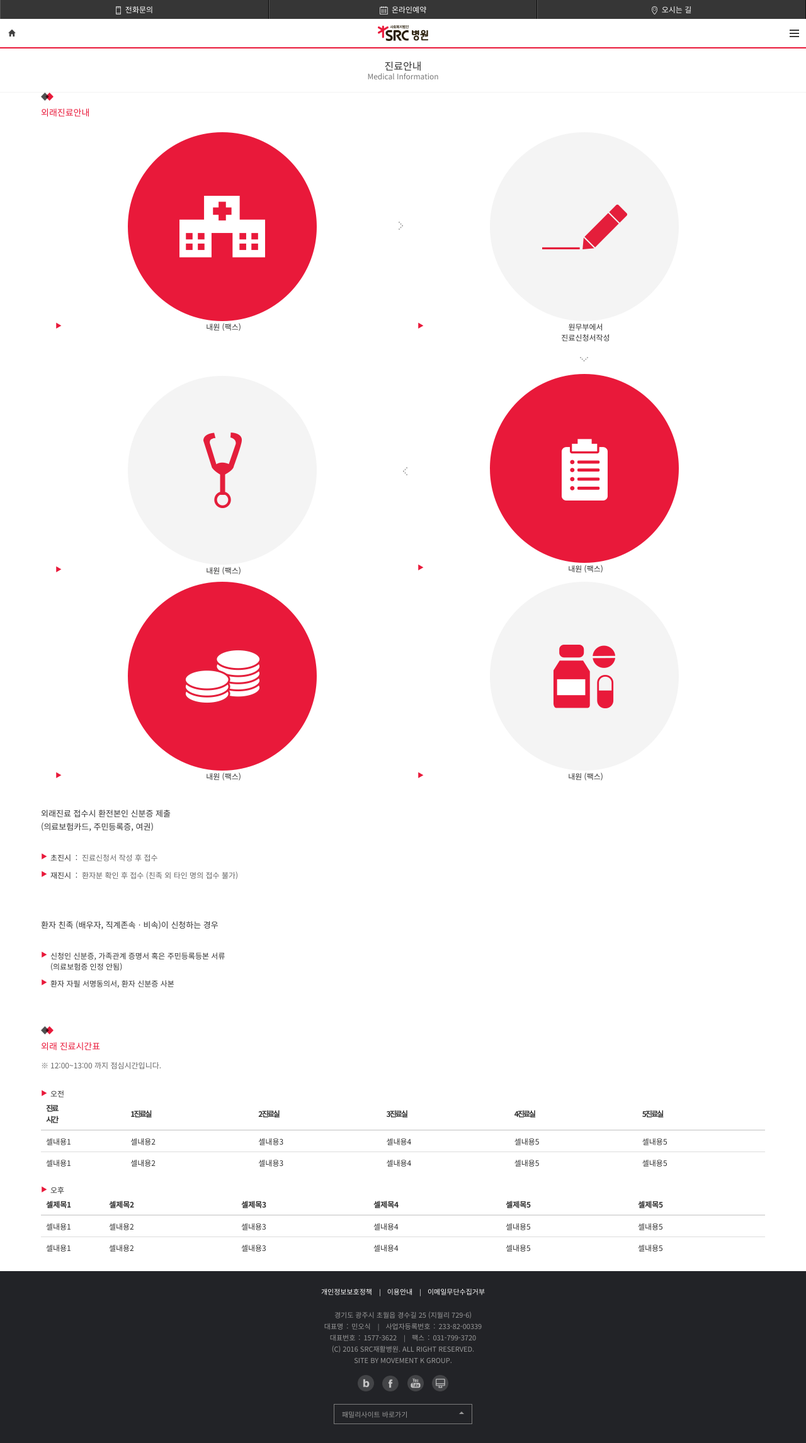
After one commit to jjaekong/src, a PHP site: page /mobile/outpatient/medical.php in a window 1280 px wide. The commit adds this page. Shown: the whole page at 63% size. Run offline with PHP 8.4, Linux system fonts and the light colour scheme; some libraries are stand-ins or nearby versions.

Commit message:
진료과목 > 진료안내 작업중

```diff
--- a/mobile/departments/oriental.php
+++ b/mobile/departments/oriental.php
@@ -18,7 +18,6 @@
 				<div class="section-content">
 					<p>경혈과 경락을 자극하여 기혈의 흐름을 조절하거나, 근육 인대 건 등의 통증 유발점을 치료하여 통증 유발 원인을 치료합니다.</p>
 					<p>중풍, 척수손상 등 마비질환에 있어서 침 치료는 경략을 소통시켜 순환을 도와주고, 후유증을 예방합니다.</p>
-
 				</div>
 			</div>
 		</section>
--- /dev/null
+++ b/mobile/outpatient/medical.php
@@ -0,0 +1,240 @@
+<?php require_once($_SERVER['DOCUMENT_ROOT'].'/mobile/inc/dochead.php'); ?>
+<link href="/mobile/css/outpatient.css" rel="stylesheet" />
+</head>
+<body>
+	<?php require_once($_SERVER['DOCUMENT_ROOT'].'/mobile/inc/header.php'); ?>
+	<main id="content" class="introduce medical">
+		<div class="page-title">
+			<h2>
+				진료안내<br>
+				<small>Medical Information</small>
+			</h2>
+		</div>
+		<section class="medical-intro">
+			<div class="container">
+				<div class="section-header">
+					<h3>외래진료안내</h3>
+				</div>
+				<div class="section-content">
+					<ol>
+						<li>
+							<img class="img-responsive" src="/mobile/images/outpatient/medical_img1.png" alt="내원 (팩스)" />
+							<p>내원 (팩스)</p>
+						</li>
+						<li>
+							<img class="img-responsive" src="/mobile/images/outpatient/medical_img2.png" alt="원무부에서 진료신청서작성" />
+							<p>원무부에서<br>진료신청서작성</p>
+						</li>
+						<li>
+							<img class="img-responsive" src="/mobile/images/outpatient/medical_img3.png" alt="내원 (팩스)" />
+							<p>내원 (팩스)</p>
+						</li>
+						<li>
+							<img class="img-responsive" src="/mobile/images/outpatient/medical_img4.png" alt="내원 (팩스)" />
+							<p>내원 (팩스)</p>
+						</li>
+						<li>
+							<img class="img-responsive" src="/mobile/images/outpatient/medical_img5.png" alt="내원 (팩스)" />
+							<p>내원 (팩스)</p>
+						</li>
+						<li>
+							<img class="img-responsive" src="/mobile/images/outpatient/medical_img6.png" alt="내원 (팩스)" />
+							<p>내원 (팩스)</p>
+						</li>
+					</ol>
+
+					<h4>외래진료 접수시 환전본인 신분증 제출<br>(의료보험카드, 주민등록증, 여권)</h4>
+					<dl>
+						<dt>초진시</dt>
+						<dd>진료신청서 작성 후 접수</dd>
+						<dt>재진시</dt>
+						<dd>환자분 확인 후 접수 (친족 외 타인 명의 접수 불가)</dd>
+					</dl>
+
+					<h4>환자 친족 (배우자, 직계존속ㆍ비속)이 신청하는 경우</h4>
+					<p>신청인 신분증, 가족관계 증명서 혹은 주민등록등본 서류<br>(의료보험증 인정 안됨)</p>
+					<p>환자 자필 서명동의서, 환자 신분증 사본</p>
+				</div>
+			</div>
+		</section>
+		<section class="schedule">
+			<div class="container">
+				<div class="section-header">
+					<h3>외래 진료시간표</h3>
+					<p>12:00~13:00 까지 점심시간입니다.</p>
+				</div>
+				<div class="section-content">
+					<div class="morning">
+						<h4>오전</h4>
+						<div class="table-wrap">
+							<table class="table">
+								<colgroup>
+									<col style="width: 35px">
+									<col style="width: 53px">
+									<col style="width: 53px">
+									<col style="width: 53px">
+									<col style="width: 53px">
+									<col style="width: 53px">
+								</colgroup>
+								<thead>
+									<tr>
+										<th>진료<br>시간</th>
+										<th>1진료실</th>
+										<th>2진료실</th>
+										<th>3진료실</th>
+										<th>4진료실</th>
+										<th>5진료실</th>
+									</tr>
+								</thead>
+								<tbody>
+									<tr>
+										<td>셀내용1</td>
+										<td>셀내용2</td>
+										<td>셀내용3</td>
+										<td>셀내용4</td>
+										<td>셀내용5</td>
+										<td>셀내용5</td>
+									</tr>
+									<tr>
+										<td>셀내용1</td>
+										<td>셀내용2</td>
+										<td>셀내용3</td>
+										<td>셀내용4</td>
+										<td>셀내용5</td>
+										<td>셀내용5</td>
+									</tr>
+								</tbody>
+							</table>
+						</div>
+					</div>
+					<div class="afternoon">
+						<h4>오후</h4>
+						<div class="table-wrap">
+							<table class="table">
+								<colgroup>
+									<col style="width: 100px">
+									<col>
+									<col>
+									<col>
+									<col>
+									<col>
+								</colgroup>
+								<thead>
+									<tr>
+										<th>셀제목1</th>
+										<th>셀제목2</th>
+										<th>셀제목3</th>
+										<th>셀제목4</th>
+										<th>셀제목5</th>
+										<th>셀제목5</th>
+									</tr>
+								</thead>
+								<tbody>
+									<tr>
+										<td>셀내용1</td>
+										<td>셀내용2</td>
+										<td>셀내용3</td>
+										<td>셀내용4</td>
+										<td>셀내용5</td>
+										<td>셀내용5</td>
+									</tr>
+									<tr>
+										<td>셀내용1</td>
+										<td>셀내용2</td>
+										<td>셀내용3</td>
+										<td>셀내용4</td>
+										<td>셀내용5</td>
+										<td>셀내용5</td>
+									</tr>
+								</tbody>
+							</table>
+						</div>
+					</div>
+				</div>
+			</div>
+		</section>
+	</main>
+<style type="text/css">
+/* medical */
+.introduce.medical .medical-intro .section-content ol {overflow:hidden; width:100%; }
+.introduce.medical .medical-intro .section-content ol li {width:50%; text-align:center; display:inline-block; padding:0 23px; }
+.introduce.medical .medical-intro .section-content ol li:nth-of-type(1) {
+	float:left;
+	padding-bottom:40px;
+	background-image:url("/mobile/images/outpatient/right_arrow.png");
+	background-size:7px auto;
+	background-position:100% 40%;
+	background-repeat:no-repeat;
+}
+.introduce.medical .medical-intro .section-content ol li:nth-of-type(2) {
+	float:right;
+	background-image:url("/mobile/images/outpatient/bottom_arrow.png");
+	background-size:auto 7px;
+	background-position:50% 100%;
+	background-repeat:no-repeat;
+	padding-bottom:20px;
+}
+.introduce.medical .medical-intro .section-content ol li:nth-of-type(3) {
+	float:right;
+	padding-top:20px;
+	background-image:url("/mobile/images/outpatient/left_arrow.png");
+	background-size:7px auto;
+	background-position:0 50%;
+	background-repeat:no-repeat;
+
+}
+.introduce.medical .medical-intro .section-content ol li:nth-of-type(4) {
+	float:left;
+	padding-top:20px;
+}
+.introduce.medical .medical-intro .section-content ol li:nth-of-type(5) {
+	clear:both;
+	float:left;
+}
+.introduce.medical .medical-intro .section-content ol li:nth-of-type(6) {
+	float:right;
+}
+
+.introduce.medical .medical-intro .section-content h4 {font-size:13px; color:#333; line-height:21px; text-align:left; font-weight:300; margin-top:30px; }
+.introduce.medical .medical-intro .section-content dl {overflow:hidden; margin-top:30px; }
+.introduce.medical .medical-intro .section-content dl dt {position:relative; float:left; padding:0 10px 0 15px; font-size:12px; color:#333; font-weight:300; }
+.introduce.medical .medical-intro .section-content dl dt:before {position:absolute; top:0; left:0; content:"▶"; color:#e9193a; font-size:10px; }
+.introduce.medical .medical-intro .section-content dl dt:after {position:absolute; top:0; right:0; content:":"; font-weight:300; }
+.introduce.medical .medical-intro .section-content dl dd {font-size:12px; color:#666; padding-left:65px; }
+.introduce.medical .medical-intro .section-content dl dd:nth-of-type(1) {margin-bottom:10px; }
+.introduce.medical .medical-intro .section-content h4:nth-of-type(2) {margin:60px 0 30px 0; }
+.introduce.medical .medical-intro .section-content p {position:relative; padding:0 10px 0 15px; font-size:12px; color:#333; font-size:12px; }
+.introduce.medical .medical-intro .section-content p:nth-of-type(1) {margin-bottom:10px; }
+.introduce.medical .medical-intro .section-content p:before {position:absolute; top:0; left:0; content:"▶"; color:#e9193a; font-size:10px; }
+
+.introduce.medical .schedule .section-header {margin-top:60px; }
+.introduce.medical .schedule .section-header p {position:relative; padding-left:15px; font-size:12px; color:#666; margin:10px 0 0 0; }
+.introduce.medical .schedule .section-header p:before {position:absolute; top:0; left:0; content:"※"; }
+
+.introduce.medical .schedule .section-content {margin-top:30px; }
+.introduce.medical .schedule .section-content h4 {position:relative; padding-left:15px; font-size:12px; color:#333; margin:10px 0 0 0; }
+.introduce.medical .schedule .section-content h4:before {position:absolute; top:0; left:0; content:"▶"; color:#e9193a; font-size:10px; }
+
+
+.introduce.medical .schedule .section-content .morning .table-wrap .table {
+
+}
+.introduce.medical .schedule .section-content .morning .table-wrap .table tr th{
+	font-size:12px;
+	letter-spacing:-2px;
+	vertical-align:middle;
+}
+.introduce.medical .schedule .section-content .afternoon .table-wrap .table {
+
+}
+.introduce.medical .schedule .section-content .afternoon .table-wrap .table {
+
+}
+
+
+
+</style>
+    <?php require_once($_SERVER['DOCUMENT_ROOT'].'/mobile/inc/footer.php'); ?>
+    <?php require_once($_SERVER['DOCUMENT_ROOT'].'/mobile/inc/docfoot.php'); ?>
+</body>
+</html>
```
Also changed, not shown: mobile/css/outpatient.css (added), mobile/images/outpatient/bottom_arrow.png (added), mobile/images/outpatient/left_arrow.png (added), mobile/images/outpatient/medical_img1.png (added), mobile/images/outpatient/medical_img2.png (added), mobile/images/outpatient/medical_img3.png (added), mobile/images/outpatient/medical_img4.png (added), mobile/images/outpatient/medical_img5.png (added), mobile/images/outpatient/medical_img6.png (added), mobile/images/outpatient/right_arrow.png (added).
